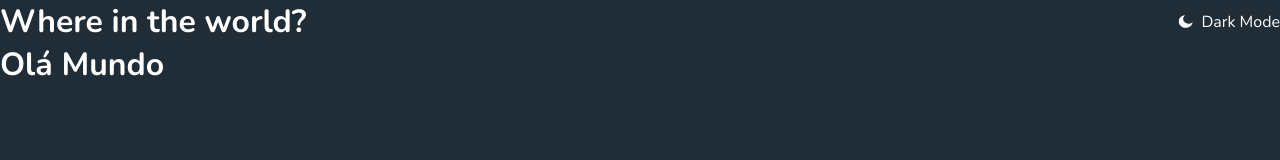
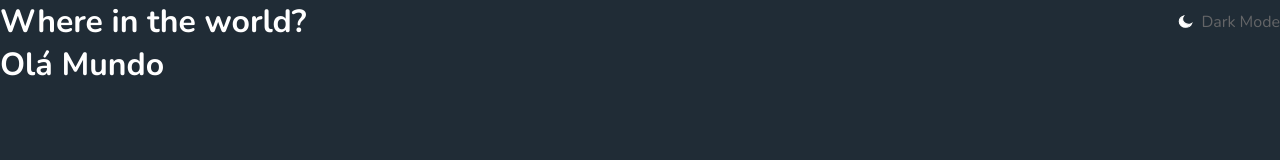
Before and after one commit to antoniobiasotti/Projeto_Oficina, a Next.js app: page / in a window 1280 px wide. In both pictures the pointer is over the element 1229 px from the left and 21 px from the top of the page. Shown: the top 160 px of the page. Built offline with nearby package versions, Linux system fonts and the light colour scheme.

Commit message:
:hover for DarkMode button

```diff
--- a/src/components/Header/Header.module.css
+++ b/src/components/Header/Header.module.css
@@ -10,3 +10,8 @@
   justify-content: space-between;
   gap: 0.5rem;
 }
+
+.darkMode div:hover {
+  cursor: pointer;
+  color: #646567;
+}
```
